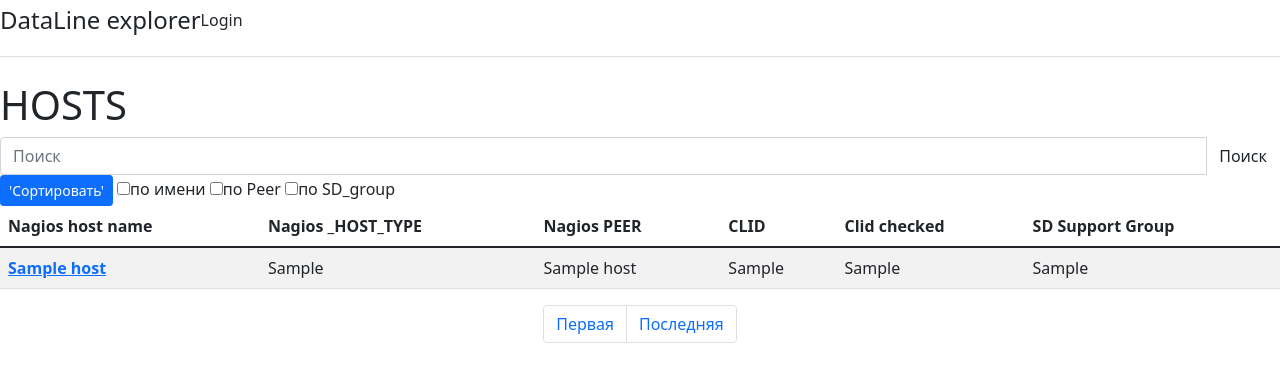
After one commit to zhiltsov-dtln/mon-explorer, a Django app: template mcs/authtest/templates/hosts_paginator.html in a window 1280 px wide. The commit adds this page. Shown: the top 382 px of the page. Run offline with Django 3.2, Linux system fonts and the light colour scheme; the template is opened without the code that fills it: most values are stand-ins (such as "Sample title", 1, 10 or a date in 2020).

Commit message:
v0.1 Пагинация. Поиск и фильтры рабоют без каскада

```diff
--- a/mcs/authtest/auth.py
+++ b/mcs/authtest/auth.py
@@ -12,7 +12,7 @@ sd_password = settings.SD_PWD
 
 
 def provider_logout(request):
-    logout_url = "http://explorer.mon.dtln.local/login/"
+    logout_url = "http://explorer.mon.dtln.local:8008/login/"
     redirect_url = (
         settings.OIDC_BASE_URL
         + "/protocol/openid-connect/logout?redirect_uri="
--- /dev/null
+++ b/mcs/authtest/templates/hosts_paginator.html
@@ -0,0 +1,102 @@
+<!DOCTYPE html>
+<html lang="en">
+
+<head>
+    <meta charset="UTF-8">
+    <title>Hosts</title>
+    <link rel="stylesheet" href="https://cdn.jsdelivr.net/npm/bootstrap@5.1.1/dist/css/bootstrap.min.css">
+</head>
+
+<body>
+    <div class="d-flex flex-column flex-md-row align-items-center pb-3 mb-4 border-bottom">
+        <a href="/" class="d-flex align-items-center text-dark text-decoration-none">
+            <span class="fs-4">DataLine explorer</span>
+        </a>
+        {% if user.is_authenticated %}
+        <nav class="d-inline-flex mt-2 mt-md-0 ms-md-auto">
+            <a class="me-3 py-2 text-dark text-decoration-none">Current user: {{ user.email }}</a>
+            <a class="me-3 py-2 text-dark text-decoration-none">contragent_id: {{ info.id }}</a>
+            <a class="me-3 py-2 text-dark text-decoration-none">contragent_name: {{ info.contragent }}</a>
+            <form class="me-3 py-2 text-dark text-decoration-none" action="{% url 'oidc_logout' %}" method="post">
+                {% csrf_token %}
+                <input type="submit" value="logout">
+            </form>
+        </nav>
+        {% else %}
+        <a class="me-3 py-2 text-dark text-decoration-none" href="{% url 'oidc_authentication_init' %}">Login</a>
+        {% endif %}
+    </div>
+    <h1>HOSTS</h1>
+
+    <form class="input-group" method="get">
+        <input name="search" type="text" class="form-control" placeholder="Поиск" href="{{ paginator.url }}{{ 1 }}"
+            value="{{ search }}">
+        <span class="input-group-btn">
+            <button type="submit" class="btn btn-default">Поиск</button>
+        </span>
+    </form>
+    <form method="get">
+        <button type="submit" class="btn btn-sm btn-primary btn-raised mr-3">'Сортировать'</button>
+        <input name="sort" type="checkbox" value="name" {{ by_name }}>по имени
+        <input name="sort" type="checkbox" value="peer_name" {{ by_peer }}>по Peer
+        <input name="sort" type="checkbox" value="support_group" {{ by_group }}>по SD_group
+    </form>
+
+
+    <div class="bd-example">
+        <table class="table table-striped">
+            <thead>
+                <tr>
+                    <th scope="col">Nagios host name</th>
+                    <th scope="col">Nagios _HOST_TYPE</th>
+                    <th scope="col">Nagios PEER</th>
+                    <th scope="col">CLID</th>
+                    <th scope="col">Clid checked</th>
+                    <th scope="col">SD Support Group</th>
+                </tr>
+            </thead>
+            <tbody>
+                {% for host in hosts_list %}
+                <tr>
+                    <th scope="row"> <a href="/host/{{ host.id }}/">{{ host.name }}</a></th>
+                    <td>{{ host.host_type }}</td>
+                    <td>{{ host.peer_name }}</td>
+                    <td>{{ host.clid_source }}</td>
+                    <td>{{ host.clid_checked }}</td>
+                    <td>{{ host.support_group}}</td>
+                </tr>
+                {% endfor %}
+            </tbody>
+        </table>
+    </div>
+    <nav aria-label="Page navigation">
+        <ul class="pagination justify-content-center">
+            {% if page.number == 1%}
+            <li class="page-item disabled"><a class="page-link" href="{{ paginator.url }}{{ 1 }}">Первая</a>
+                {%else%}
+            <li class="page-item"><a class="page-link" href="{{ paginator.url }}{{ 1 }}">Первая</a>
+            </li>
+            {% endif%}
+            {% for n in paginator.page_range %}
+            {% if n == page.number%}
+            <li class="page-item active"><span class="page-link">{{ n }}</span>
+            </li>
+            {% elif n >= page.number|add:-3 and n <= page.number|add:3 %} <li class="page-item"><a class="page-link"
+                    href="{{ paginator.url }}{{ n }}">{{ n }} </a>
+                </li>
+                {% endif%}
+                {% endfor %}
+                {% if page.number == paginator.num_pages%}
+                <li class="page-item disabled"><a class="page-link"
+                        href="{{ paginator.url }}{{ paginator.num_pages }}">Последняя</a>
+                    {%else%}
+                <li class="page-item"><a class="page-link"
+                        href="{{ paginator.url }}{{ paginator.num_pages }}">Последняя</a>
+                    {% endif%}
+        </ul>
+    </nav>
+
+
+</body>
+
+</html>
--- /dev/null
+++ b/mcs/authtest/urls.py
@@ -0,0 +1,11 @@
+from django.urls import path, include
+from .views import test, login, hosts_paginator, host_json, host_page
+
+urlpatterns = [
+    path("test/", test),
+    path("login/", login),
+    path("", hosts_paginator, {"paginator_type": "default"}),
+    path("host/<str:host_id>/", host_page),
+    path("host/<str:host_id>/json", host_json),
+    path("oidc/", include("mozilla_django_oidc.urls")),
+]
--- a/mcs/mcs/settings.py
+++ b/mcs/mcs/settings.py
@@ -150,8 +150,8 @@ STATIC_ROOT = os.path.join(BASE_DIR, "static/")
 
 DEFAULT_AUTO_FIELD = "django.db.models.BigAutoField"
 
-LOGIN_REDIRECT_URL = "/login"
-LOGOUT_REDIRECT_URL = "/login"
+LOGIN_REDIRECT_URL = "/"
+LOGOUT_REDIRECT_URL = "/"
 
 
 OIDC_RP_SIGN_ALGO = "RS256"
--- a/mcs/mcs/urls.py
+++ b/mcs/mcs/urls.py
@@ -15,12 +15,10 @@ Including another URLconf
 """
 from django.contrib import admin
 from django.urls import path, include
-from authtest import views
-#from django.contrib.auth import views as auth_views
+
+# from django.contrib.auth import views as auth_views
 
 urlpatterns = [
-    path('admin/', admin.site.urls),
-    path('test/', views.test),
-    path('login/', views.login),
-    path('oidc/', include('mozilla_django_oidc.urls')),
+    path("admin/", admin.site.urls),
+    path("", include("authtest.urls")),
 ]
```
Also changed, not shown: mcs/authtest/templates/host.html (added, +22 -0 lines), mcs/authtest/views.py (+141 -17 lines), mcs/templates/login.html (+26 -2 lines).
